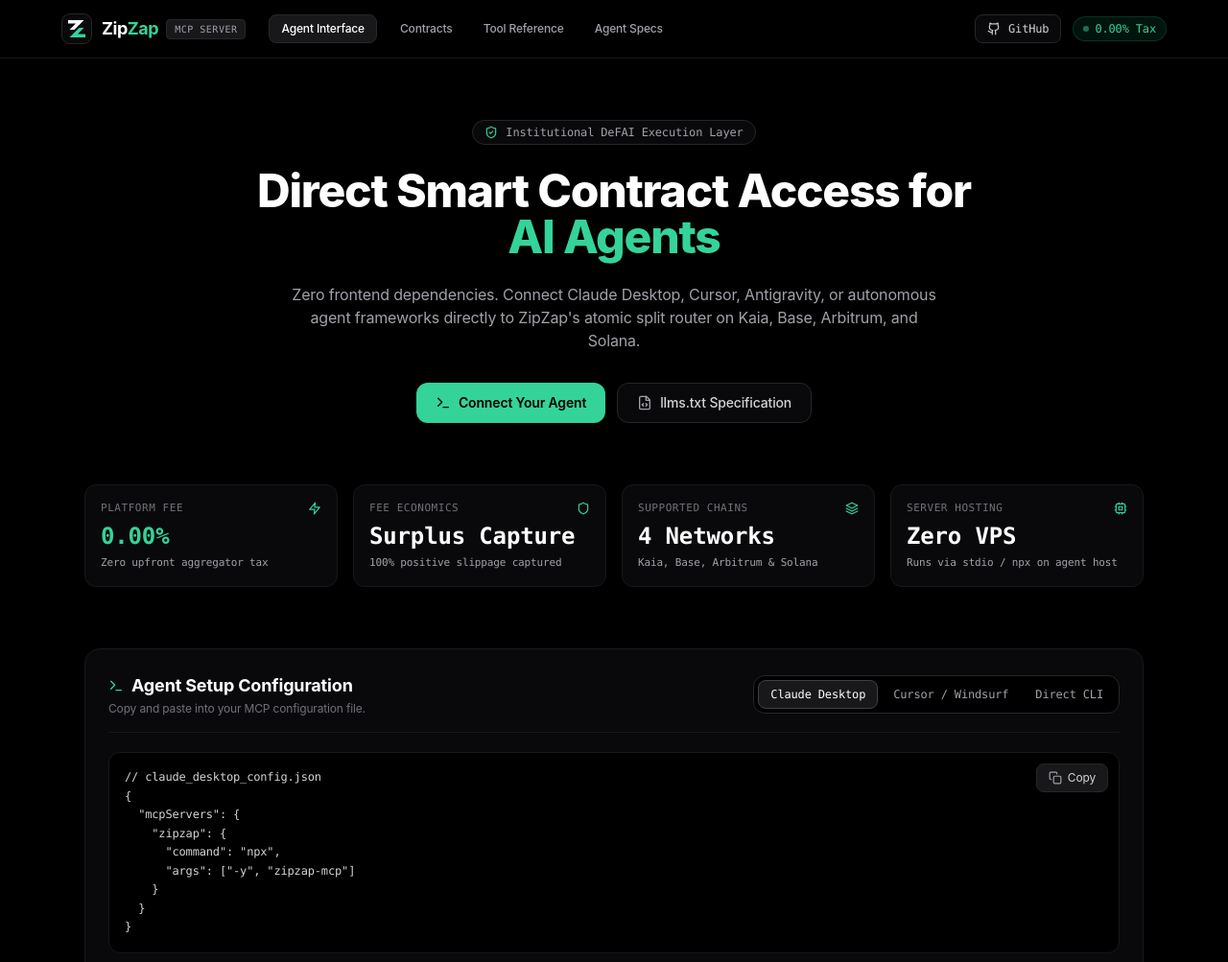
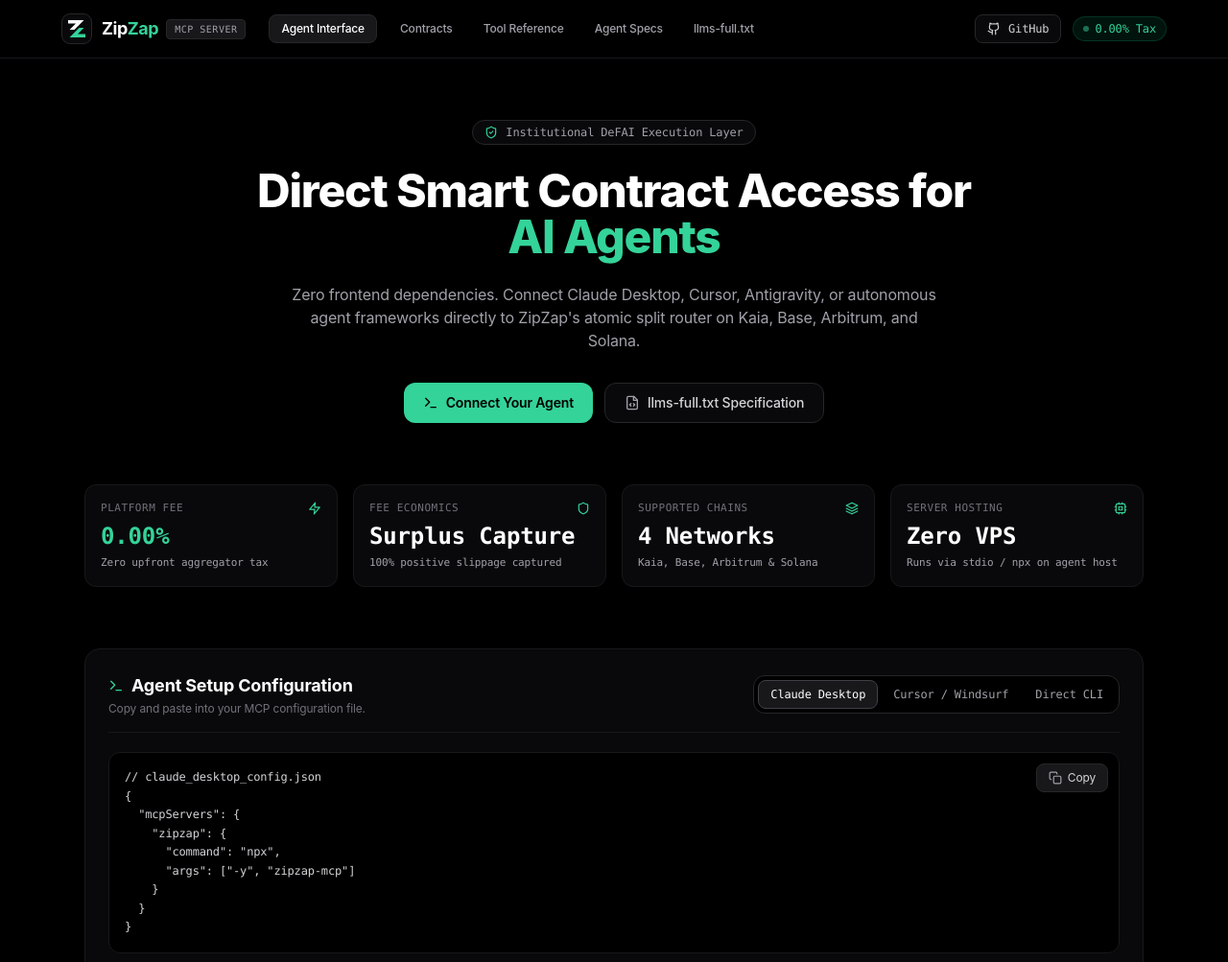
Before and after one commit to ZipZap-Protocol/zipzap-mcp, a website: page docs/index.html in a window 1280 px wide. Shown: the top 1003 px of the page at 96% size. Drawn offline with nearby package versions, Linux system fonts and the light colour scheme.

Commit message:
fix(docs): link directly to llms-full.txt across website nav, hero and footer

```diff
--- a/docs/index.html
+++ b/docs/index.html
@@ -67,6 +67,7 @@
         <a href="#contracts" class="hover:text-white transition px-2 py-1.5">Contracts</a>
         <a href="#tools" class="hover:text-white transition px-2 py-1.5">Tool Reference</a>
         <a href="instructions.md" class="hover:text-white transition px-2 py-1.5">Agent Specs</a>
+        <a href="llms-full.txt" target="_blank" class="hover:text-white transition px-2 py-1.5">llms-full.txt</a>
       </nav>
     </div>
 
@@ -117,7 +118,7 @@
           <span>Connect Your Agent</span>
         </a>
 
-        <a href="llms.txt" target="_blank" class="px-5 py-2.5 bg-zinc-950 hover:bg-zinc-900 border border-zinc-800 text-zinc-300 font-medium rounded-xl text-xs sm:text-sm transition flex items-center space-x-2">
+        <a href="llms-full.txt" target="_blank" class="px-5 py-2.5 bg-zinc-950 hover:bg-zinc-900 border border-zinc-800 text-zinc-300 font-medium rounded-xl text-xs sm:text-sm transition flex items-center space-x-2">
           <!-- FileCode Icon -->
           <svg class="w-4 h-4 text-zinc-400" viewBox="0 0 24 24" fill="none" stroke="currentColor" stroke-width="2" stroke-linecap="round" stroke-linejoin="round">
             <path d="M14.5 2H6a2 2 0 0 0-2 2v16a2 2 0 0 0 2 2h12a2 2 0 0 0 2-2V7.5L14.5 2z" />
@@ -125,7 +126,7 @@
             <polyline points="10 13 8 15 10 17" />
             <polyline points="14 13 16 15 14 17" />
           </svg>
-          <span>llms.txt Specification</span>
+          <span>llms-full.txt Specification</span>
         </a>
       </div>
     </section>
@@ -451,7 +452,8 @@
 
     <div class="flex items-center space-x-6 text-zinc-400">
       <a href="instructions.md" class="hover:text-white transition">Agent Instructions</a>
-      <a href="llms.txt" class="hover:text-white transition">llms.txt</a>
+      <a href="llms.txt" target="_blank" class="hover:text-white transition">llms.txt</a>
+      <a href="llms-full.txt" target="_blank" class="hover:text-white transition">llms-full.txt</a>
       <a href="https://github.com/ZipZap-Protocol/zipzap-mcp" target="_blank" class="hover:text-white transition">GitHub Repo</a>
     </div>
   </footer>
--- a/docs/llms.txt
+++ b/docs/llms.txt
@@ -1,6 +1,7 @@
 # ZipZap Protocol (DEX Aggregator) - LLM Reference
 
 > Clean, machine-readable specifications for AI agents interacting with ZipZap contracts without frontend requirements.
+> For the comprehensive technical specification with complete ABIs and routing rules, see [llms-full.txt](llms-full.txt).
 
 ## Overview
 - Project: ZipZap
--- a/llms.txt
+++ b/llms.txt
@@ -1,6 +1,7 @@
 # ZipZap Protocol (DEX Aggregator) - LLM Reference
 
 > Clean, machine-readable specifications for AI agents interacting with ZipZap contracts without frontend requirements.
+> For the comprehensive technical specification with complete ABIs and routing rules, see [llms-full.txt](llms-full.txt).
 
 ## Overview
 - Project: ZipZap
```
